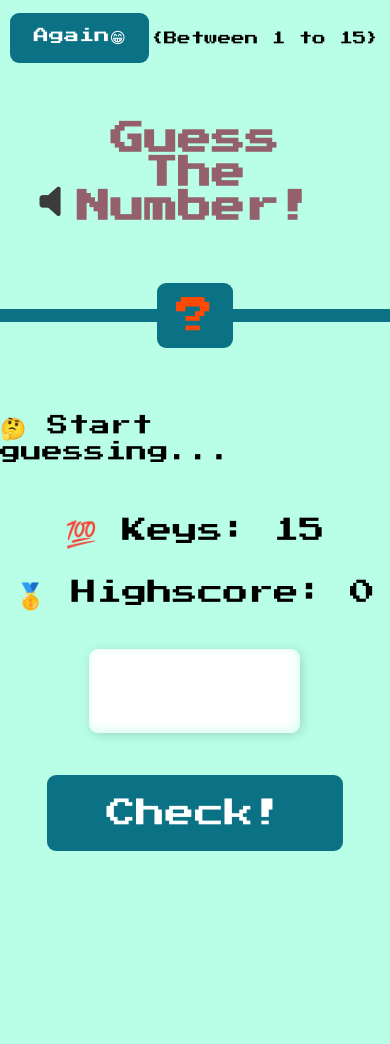
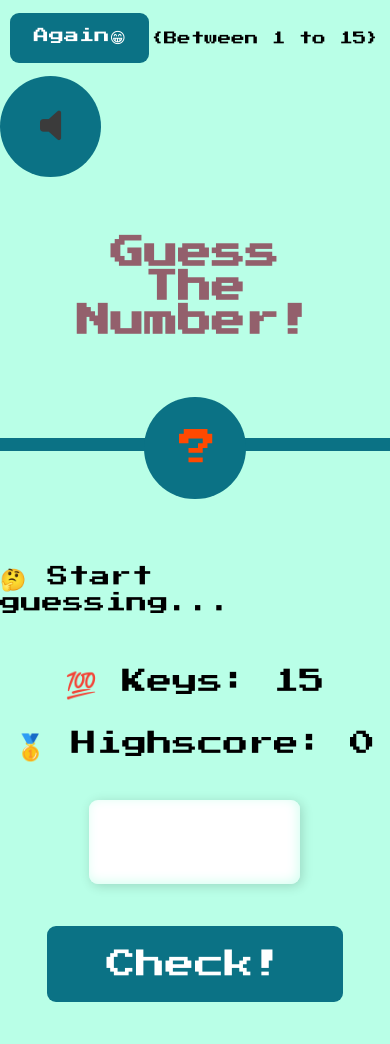
Before and after one commit to siddhld/Guess-The-Number, a plain HTML site: page index.html in a window 390 px wide. Before the commit the page ends 894 px from the top, so only its background shows below. Drawn offline with Linux system fonts and the light colour scheme.

Commit message:
updating css file

```diff
--- a/style.css
+++ b/style.css
@@ -17,24 +17,6 @@ body {
   display: flex;
   align-items: center;
   justify-content: space-between;
-}
-
-.play {
-  width: 10vh;
-  height: 10vh;
-  position: absolute;
-  top: 19%;
-  left: 2%;
-  border: none;
-  font-size: 6vh;
-  transition: all 0.2s ease;
-  color: rgb(59, 59, 59);
-  background-color: transparent;
-}
-
-.play :hover {
-  cursor: pointer;
-  transform: scale(1.1);
 }
 
 .btn {
@@ -95,7 +77,43 @@ h1 {
   position: relative;
   margin-top: 5vh;
   display: flex;
+  align-self: center;
   justify-content: center;
+  gap: 15%;
+}
+
+.quest {
+  position: relative;
+  text-align: center;
+  padding-left: 0.7vh;
+  padding-top: 4.8vh;
+  width: 15vh;
+  height: 15vh;
+  /* padding: 1.4% 3%; */
+  font-size: 5.5vh;
+  background-color: #0b7285;
+  border-radius: 50%;
+  display: inline-block;
+  animation: blink 0.9s infinite;
+}
+
+.play {
+  width: 15vh;
+  height: 15vh;
+  position: relative;
+  /* top: 19%;
+  left: 2%; */
+  border: none;
+  font-size: 6vh;
+  transition: all 0.2s ease;
+  color: rgb(59, 59, 59);
+  background-color: #0b7285;
+  border-radius: 50%;
+}
+
+.play :hover {
+  cursor: pointer;
+  transform: scale(1.1);
 }
 
 .line {
@@ -107,14 +125,6 @@ h1 {
   top: 40%;
   /* transform: translate(-50); */
   text-align: center;
-}
-.quest {
-  padding: 1.4% 3%;
-  font-size: 5.5vh;
-  background-color: #0b7285;
-  border-radius: 9px;
-  display: inline-block;
-  animation: blink 0.9s infinite;
 }
 
 @keyframes blink {
@@ -247,18 +257,34 @@ input {
   }
 
   .quest {
-    padding: 3.4% 5%;
+    width: 12vh;
+    height: 12vh;
+    position: relative;
+    text-align: center;
+    padding-left: 0.7vh;
+    padding-top: 4.8vh;
     font-size: 4.5vh;
     background-color: #0b7285;
-    border-radius: 9px;
     display: inline-block;
     animation: blink 0.9s infinite;
+  }
+
+  .play {
+    width: 12vh;
+    height: 12vh;
+    font-size: 6vh;
   }
 }
 
 @media (max-width: 750px) {
   body {
     height: 100%;
+  }
+
+  .quest {
+    padding-left: 0.7vh;
+    padding-top: 3.7vh;
+    font-size: 4.5vh;
   }
 
   .top {
```
